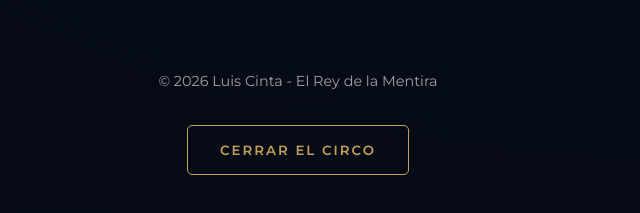
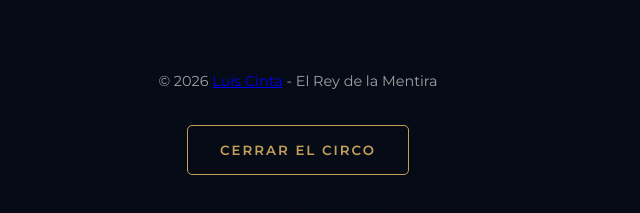
Before and after one commit to cintarquitectura/luiscinta, a plain HTML site: page index.html in a window 1280 px wide. Shown: the part 5237-5450 px from the top of the page, 342-982 px from the left. Drawn offline with nearby package versions, Linux system fonts and the light colour scheme; a web font is replaced by a local one.

Commit message:
Update index.html

```diff
--- a/index.html
+++ b/index.html
@@ -130,7 +130,7 @@
         </main>
 
         <footer class="footer">
-            <p>&copy; 2026 Luis Cinta - El Rey de la Mentira</p>
+            <p>&copy; 2026 <a href="http://www.cintarquitectura.com">Luis Cinta</a> - El Rey de la Mentira</p>
             <button class="btn-secret" onclick="alert('Ni yo me la creo, pero gracias por leer mis cuentos.')">Cerrar el
                 Circo</button>
         </footer>
```
